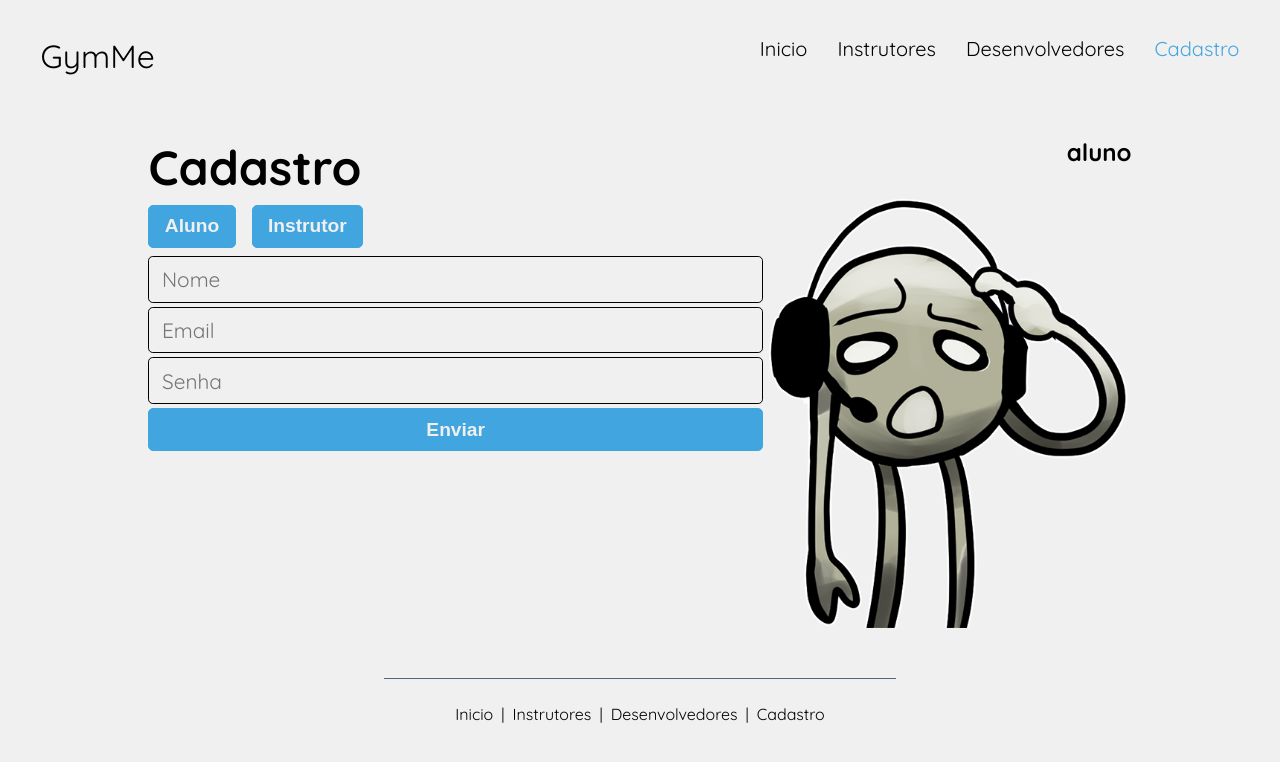
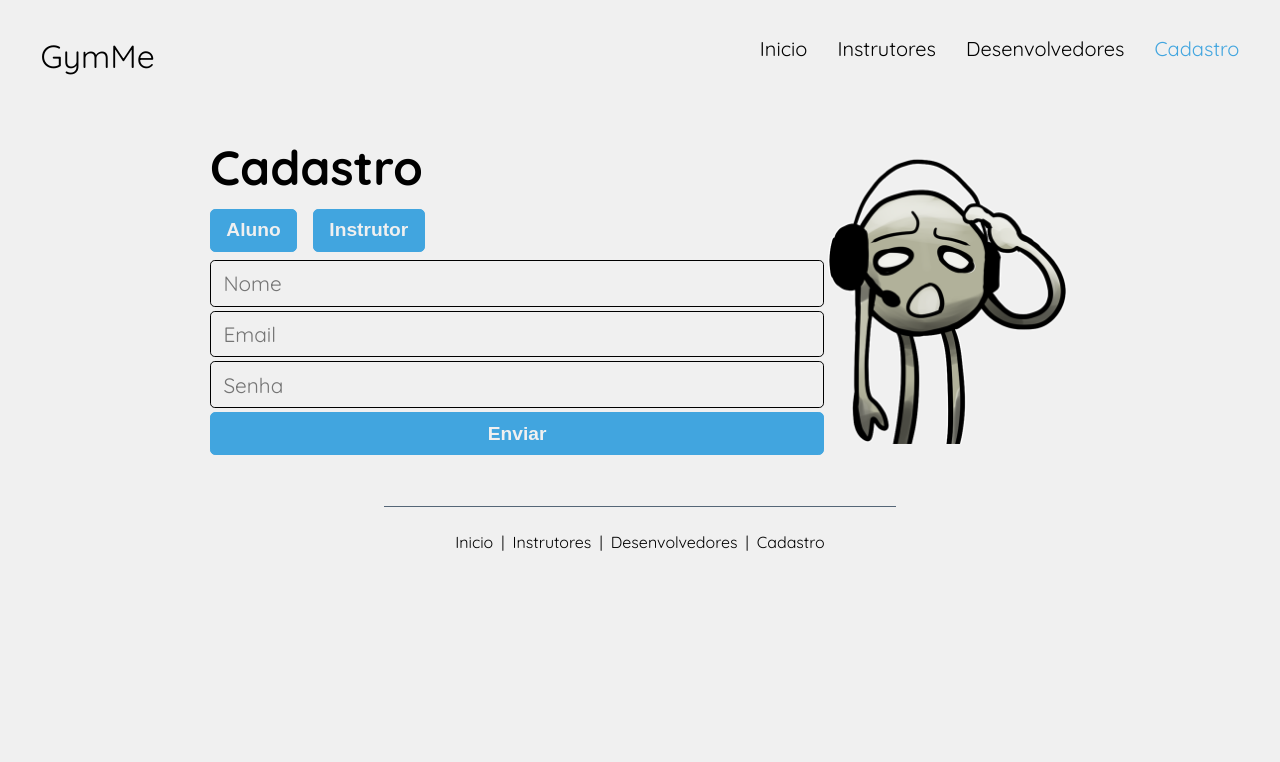
Before and after one commit to victorhfernandes/GymMe, a React (Vite) app: page /cadastro in a window 1280 px wide. Shown: the top 762 px of the page. Built offline with nearby package versions, Linux system fonts and the light colour scheme; no server answers; the HTML template or start-up script is replaced by a standard one.

Commit message:
cadastro pronto

```diff
--- a/src/pages/Cadastro/Cadastro.scss
+++ b/src/pages/Cadastro/Cadastro.scss
@@ -1,18 +1,30 @@
 .Cadastro {
   &__containner {
-    display: flex;
+    display: grid;
     padding: 2%;
+    grid-template-columns: 50% 20%;
+    grid-template-rows: 4rem 1fr;
+    grid-template-areas:
+      "left-top right"
+      "left-bottom right";
     justify-content: center;
     @media (max-width: 56.25em /*900px*/) {
-      flex-direction: column-reverse;
+      grid-template-columns: 95%;
+      grid-template-rows: 4rem 1fr 1fr;
+      grid-template-areas:
+        "left-top"
+        "right"
+        "left-bottom";
     }
   }
-  &__left {
-    flex: 0.5;
-    //padding: 0 0 0 10em;
+  &__left-top {
+    grid-area: left-top;
     &__title {
       font-size: 3rem;
     }
+  }
+  &__left-bottom {
+    grid-area: left-bottom;
     &__buttons {
       display: flex;
       flex-wrap: wrap;
@@ -38,15 +50,13 @@
     }
   }
   &__right {
+    grid-area: right;
     display: flex;
     flex-direction: column;
-    align-items: end;
-    flex: 0.3;
-
     &__gymme {
       width: 100%;
       @media (max-width: 56.25em /*900px*/) {
-        width: 30%;
+        width: 70%;
       }
     }
   }
--- a/src/pages/Cadastro/Cadastro.tsx
+++ b/src/pages/Cadastro/Cadastro.tsx
@@ -12,17 +12,19 @@ function Cadastro() {
   return (
     <>
       <div className="Cadastro__containner">
-        <div className="Cadastro__left">
-          <h1 className="Cadastro__left__title">Cadastro</h1>
-          <div className="Cadastro__left__buttons">
+        <div className="Cadastro__left-top">
+          <h1 className="Cadastro__left-top__title">Cadastro</h1>
+        </div>
+        <div className="Cadastro__left-bottom">
+          <div className="Cadastro__left-bottom__buttons">
             <button
-              className="Cadastro__left__button"
+              className="Cadastro__left-bottom__button"
               onClick={() => setCategoria("aluno")}
             >
               Aluno
             </button>
             <button
-              className="Cadastro__left__button"
+              className="Cadastro__left-bottom__button"
               onClick={() => setCategoria("instrutor")}
             >
               Instrutor
@@ -31,7 +33,6 @@ function Cadastro() {
           <Form categoria={categoria} />
         </div>
         <div className="Cadastro__right">
-          <h2 className="Cadastro__right__desc">{categoria}</h2>
           {categoria === "instrutor" ? (
             <img
               className="Cadastro__right__gymme"
--- a/src/pages/Form/Form.scss
+++ b/src/pages/Form/Form.scss
@@ -13,6 +13,10 @@
     border-radius: 0.3rem;
     font-size: 1.3rem;
     color: #000000;
+    &__error {
+      @extend .Form__input;
+      border: 0.06rem solid #de4046;
+    }
   }
   &__button {
     background-color: #41a5df;
@@ -30,6 +34,10 @@
       opacity: 0.5;
     }
   }
+  &__error {
+    color: #de4046;
+    font-weight: bold;
+  }
 }
 
 /*input {
--- a/src/pages/Form/Form.tsx
+++ b/src/pages/Form/Form.tsx
@@ -2,6 +2,7 @@ import { zodResolver } from "@hookform/resolvers/zod";
 import { useForm } from "react-hook-form";
 import { z } from "zod";
 import "./Form.scss";
+import { useEffect } from "react";
 
 const schemaPost = z.object({
   nome: z.string().min(1, { message: "Campo nome é obrigatorio!" }),
@@ -23,6 +24,7 @@ function Form({ categoria }: Props) {
     register,
     handleSubmit,
     setError,
+    clearErrors,
     formState: { errors, isSubmitting },
   } = useForm<FormFields>({
     resolver: zodResolver(schemaPost),
@@ -42,13 +44,23 @@ function Form({ categoria }: Props) {
     });
     const responseJson = await response.json();
 
-    if (!response.ok) {
-      setError("root", {
-        message: responseJson.message,
-      });
-    }
     if (response.ok) {
       alert("Cadastro feito com sucesso!");
+      clearErrors();
+    } else {
+      let errorType: string;
+      if (typeof responseJson.message === "string") {
+        errorType = responseJson.message;
+        if (errorType.includes("Email")) {
+          setError("email", {
+            message: errorType,
+          });
+        }
+      } else {
+        setError("root", {
+          message: responseJson.message,
+        });
+      }
     }
   }
 
@@ -75,32 +87,44 @@ function Form({ categoria }: Props) {
     return postData;
   }
 
+  function highlightInputError(error: boolean) {
+    if (error) {
+      return "Form__input__error";
+    } else {
+      return "Form__input";
+    }
+  }
+
+  useEffect(() => {
+    clearErrors();
+  }, [categoria]);
+
   return (
     <form className="Form__containner" onSubmit={handleSubmit(onSubmit)}>
-      {errors.root && <p>{errors.root.message}</p>}
+      {errors.root && <p className="Form__error">{errors.root.message}</p>}
       <input
-        className="Form__input"
+        className={highlightInputError(!!errors.nome)}
         {...register("nome")}
         type="text"
         placeholder="Nome"
         autoComplete="on"
       />
-      {errors.nome && <p>{errors.nome.message}</p>}
+      {errors.nome && <p className="Form__error">{errors.nome.message}</p>}
       <input
-        className="Form__input"
+        className={highlightInputError(!!errors.email)}
         {...register("email")}
-        type="email"
+        type="text"
         placeholder="Email"
         autoComplete="on"
       />
-      {errors.email && <p>{errors.email.message}</p>}
+      {errors.email && <p className="Form__error">{errors.email.message}</p>}
       <input
-        className="Form__input"
+        className={highlightInputError(!!errors.senha)}
         {...register("senha")}
         type="password"
         placeholder="Senha"
       />
-      {errors.senha && <p>{errors.senha.message}</p>}
+      {errors.senha && <p className="Form__error">{errors.senha.message}</p>}
       <button className="Form__button" disabled={isSubmitting} type="submit">
         Enviar
       </button>
```
Also changed, not shown: src/pages/Cadastro/Cadastro teste.tsx (deleted, +0 -113 lines).
